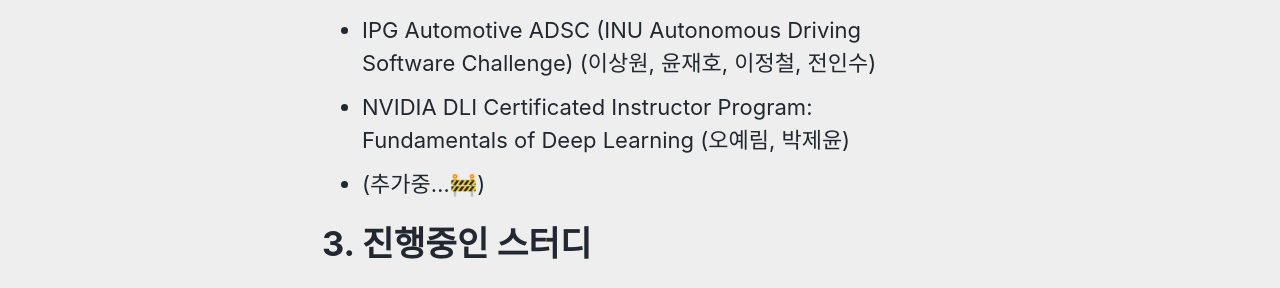
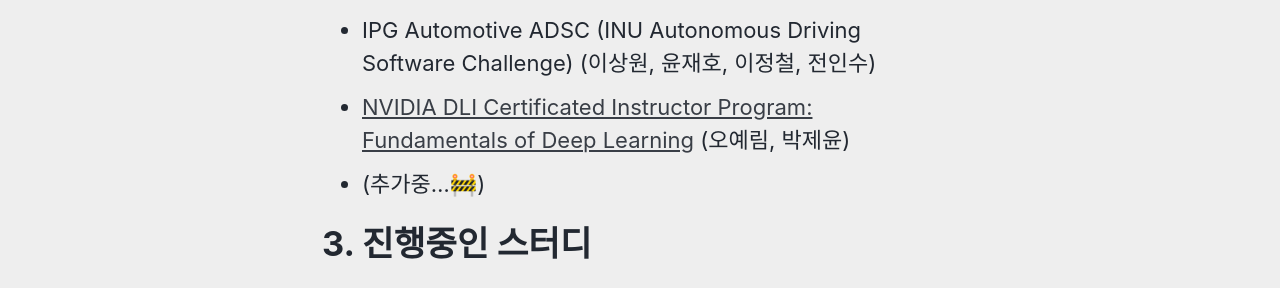
Before and after one commit to TAVEResearch/TAVEResearch.github.io, a Jekyll site: the page built from about.md, in a window 1280 px wide. Shown: the part 895-1183 px from the top of the page. Built offline with Jekyll 4.4.1, drawn with Linux system fonts in a browser that asks for light colours; cached includes are drawn as plain includes; part of the change alters nothing that is shown.

```diff
--- a/about.md
+++ b/about.md
@@ -19,7 +19,7 @@ TAVE OB들을 위한 연구 및 개발 그룹입니다. 컴퓨터비전, 자연
 - [DSTC10: Automatic Evaluation and Moderation of Open-domain Dialogue Systems](https://github.com/Jeiyoon/dstc10) (박제윤, 한지은)
 - 제 19회 임베디드 소프트웨어 경진대회: 지능형 휴머노이드 (최영훈, 오예림, 하수범, 김태원, 한재욱)
 - IPG Automotive ADSC (INU Autonomous Driving Software Challenge) (이상원, 윤재호, 이정철, 전인수)
-- NVIDIA DLI Certificated Instructor Program: Fundamentals of Deep Learning (오예림, 박제윤)
+- [NVIDIA DLI Certificated Instructor Program: Fundamentals of Deep Learning](https://www.nvidia.com/en-us/) (오예림, 박제윤)
 - (추가중...🚧)
 
 # 3. 진행중인 스터디
```
